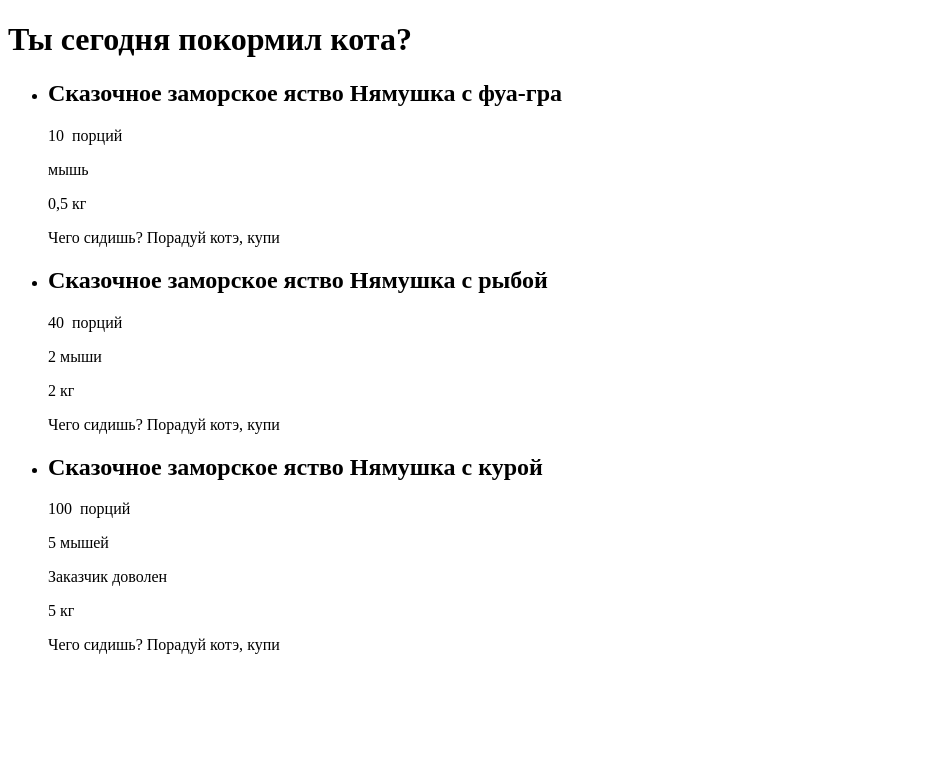
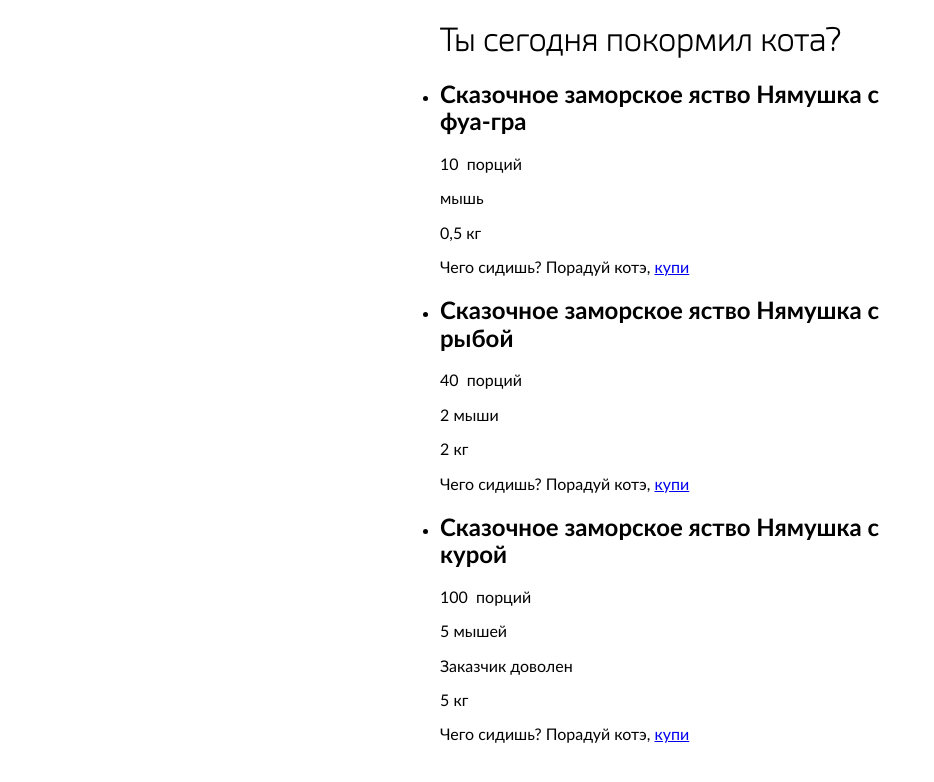
Before and after one commit to Inspel/FunBox-html, a website: page source/index.html in a window 1280 px wide. Shown: the whole page, without its empty margins (0-934 px from the left). Drawn offline with nearby package versions, Linux system fonts and the light colour scheme; files that its build step writes are made by us from their sources.

Commit message:
begin styling

```diff
--- a/gulpfile.js
+++ b/gulpfile.js
@@ -59,8 +59,9 @@
 
 gulp.task("copy", function () {
   return gulp.src([
-    "source/fonts/**/*.{woff,woff2}",
-    "source/img/**/*.{jpg,png}"
+    "source/css/*.css",
+    "source/fonts/*.otf",
+    "source/img/*.{jpg,png}"
   ], {
     base: "source"
   })
--- a/source/index.html
+++ b/source/index.html
@@ -3,18 +3,17 @@
 <head>
   <meta charset="UTF-8">
   <meta name="viewport" content="width=device-width,initial-scale=1">
+  <link rel="stylesheet" href="css/normalize.css">
   <link rel="stylesheet" href="css/style.css">
   <title>FunBox HTML/CSS test</title>
 </head>
 <body>
 <main class="cat-food">
-  <div class="cat-food__container">
     <h1 class="cat-food__header">Ты сегодня покормил кота?</h1>
     <div class="cat-food__nojs">
       <p class="cat-food__nojs-text">Ой! Без работающего JavaScript твой кот может остаться голодным!</p>
     </div>
     <ul class="cat-food__list hidden"></ul>
-  </div>
 </main>
 
 <template id="food-type-template">
@@ -39,7 +38,7 @@
         <span class="food-type__mass-units">кг</span>
       </div>
       <p class="food-type__bottom-text">
-        Чего сидишь? Порадуй котэ,&nbsp;<a class="food-type__buy-link">купи</a>
+        Чего сидишь? Порадуй котэ,&nbsp;<a href="#" class="food-type__buy-link">купи</a>
       </p>
     </div>
   </li>
--- /dev/null
+++ b/source/less/components/body.less
@@ -0,0 +1,5 @@
+body {
+  font-family: "Trebuchet MS", Helvetica, sans-serif;
+  //background-color: #141414;
+  //background-image: url("../img/bg.png");
+}
--- /dev/null
+++ b/source/less/components/cat-food.less
@@ -0,0 +1,9 @@
+.cat-food {
+  width: 480px;
+  margin: 0 auto;
+}
+
+.cat-food__header {
+  text-align: center;
+  font-family: "Exo2 Thin", Arial, sans-serif  ;
+}
--- /dev/null
+++ b/source/less/components/fonts.less
@@ -0,0 +1,8 @@
+@font-face {
+  font-family: "Exo2 Thin";
+  font-style: normal;
+  font-weight: 100;
+  font-display: swap;
+  src:
+    url("../fonts/Exo2.0-Thin.otf");
+}
--- a/source/less/style.less
+++ b/source/less/style.less
@@ -1 +1,4 @@
-@import "components/common";
+@import "components/common.less";
+@import "components/fonts.less";
+@import "components/body.less";
+@import "components/cat-food.less";
```
